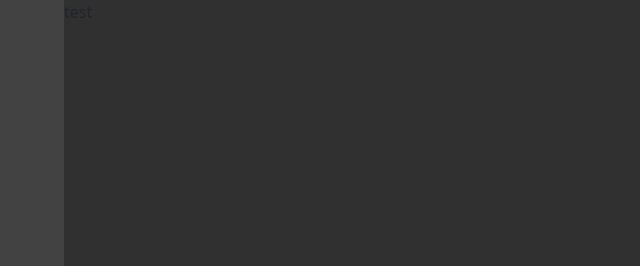
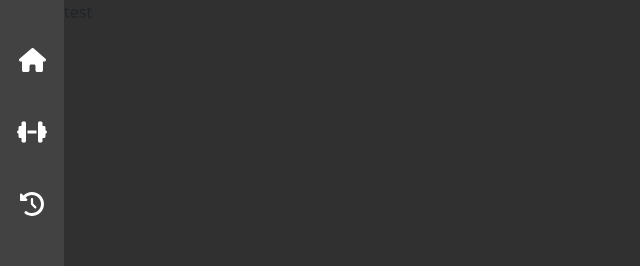
Before and after one commit to emrekrn/workout-planner-frontend, a React (Vite) app: page /dashboard in a window 1280 px wide. Shown: the top 266 px of the page, without its empty margins (0-640 px from the left). Built offline with nearby package versions, Linux system fonts and the light colour scheme.

Commit message:
Fontawesome has been added for navbar. First links of desktop navbar have been implemented

```diff
--- a/package.json
+++ b/package.json
@@ -10,6 +10,9 @@
     "preview": "vite preview"
   },
   "dependencies": {
+    "@fortawesome/fontawesome-svg-core": "^6.4.2",
+    "@fortawesome/free-solid-svg-icons": "^6.4.2",
+    "@fortawesome/react-fontawesome": "^0.2.0",
     "axios": "^1.6.0",
     "bootstrap": "^5.3.2",
     "install": "^0.13.0",
--- a/src/pages/StartPage/StartPage.tsx
+++ b/src/pages/StartPage/StartPage.tsx
@@ -7,10 +7,24 @@ import Nav from 'react-bootstrap/Nav';
 import Navbar from 'react-bootstrap/Navbar';
 import NavDropdown from 'react-bootstrap/NavDropdown';
 
+import OverlayTrigger from 'react-bootstrap/OverlayTrigger';
+import Tooltip from 'react-bootstrap/Tooltip';
+
+import { FontAwesomeIcon } from '@fortawesome/react-fontawesome';
+import {
+	faClockRotateLeft,
+	faDumbbell,
+	faHouse,
+} from '@fortawesome/free-solid-svg-icons';
+
 const StartPage = () => {
 	return (
 		<div className='start-page d-sm-flex'>
-			<Navbar expand='lg' className='nav-bar bg-secondary d-sm-none'>
+			<Navbar
+				expand='lg'
+				className='nav-bar bg-secondary d-sm-none'
+				data-bs-theme='dark'
+			>
 				<Container>
 					<Navbar.Brand className='nav-left' href='#'>
 						<img className='page-icon' src={siteName} />
@@ -37,7 +51,48 @@ const StartPage = () => {
 					</Navbar.Collapse>
 				</Container>
 			</Navbar>
-			<div className='nav-bar-large bg-secondary'></div>
+			<div className='nav-bar-large bg-secondary d-none d-sm-flex flex-column align-items-center pt-5 gap-5'>
+				<a className='nav-icon' href='#'>
+					<OverlayTrigger
+						key='top'
+						placement='right'
+						overlay={<Tooltip id={`tooltip-top`}>Homepage</Tooltip>}
+					>
+						<FontAwesomeIcon icon={faHouse} className='text-white' size='xl' />
+						{/* History */}
+					</OverlayTrigger>
+					{/* homepage */}
+				</a>
+				<a className='nav-icon' href='#'>
+					<OverlayTrigger
+						key='top'
+						placement='right'
+						overlay={<Tooltip id={`tooltip-top`}>Workouts</Tooltip>}
+					>
+						<FontAwesomeIcon
+							icon={faDumbbell}
+							className='text-white'
+							size='xl'
+						/>
+						{/* History */}
+					</OverlayTrigger>
+					{/* workouts */}
+				</a>
+				<a className='nav-icon' href='#'>
+					<OverlayTrigger
+						key='top'
+						placement='right'
+						overlay={<Tooltip id={`tooltip-top`}>Workout history</Tooltip>}
+					>
+						<FontAwesomeIcon
+							icon={faClockRotateLeft}
+							className='text-white'
+							size='xl'
+						/>
+						{/* History */}
+					</OverlayTrigger>
+				</a>
+			</div>
 			<div className='content-field bg-primary'>test</div>
 		</div>
 	);
--- a/src/pages/StartPage/startPage.scss
+++ b/src/pages/StartPage/startPage.scss
@@ -3,7 +3,7 @@
 	width: 100vw;
 
 	.nav-bar {
-		min-height: 7vh;
+		min-height: 6.3vh;
 		.page-icon {
 			width: 11rem;
 		}
@@ -14,7 +14,7 @@
 
 	.content-field {
 		width: 100%;
-		height: 95vh;
+		height: 93.7vh;
 	}
 
 	@media (min-width: 576px) {
```
Also changed, not shown: 1 other file (tests, documents, lock files or other folders).
